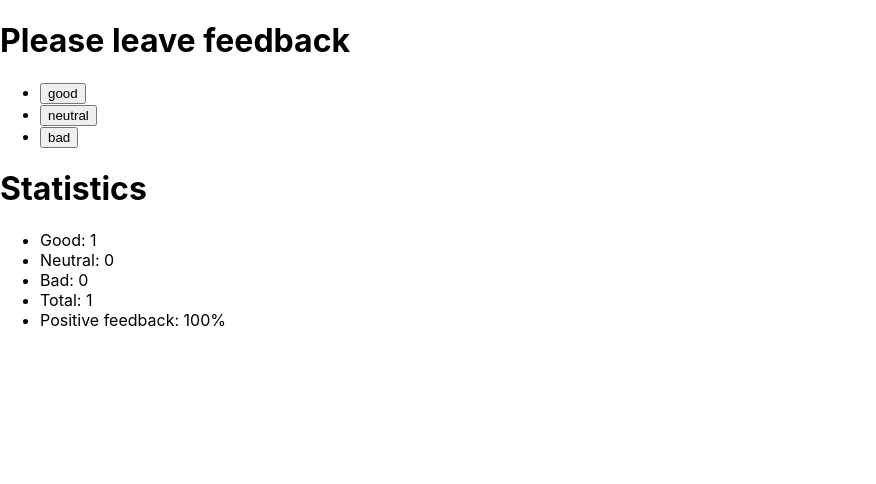
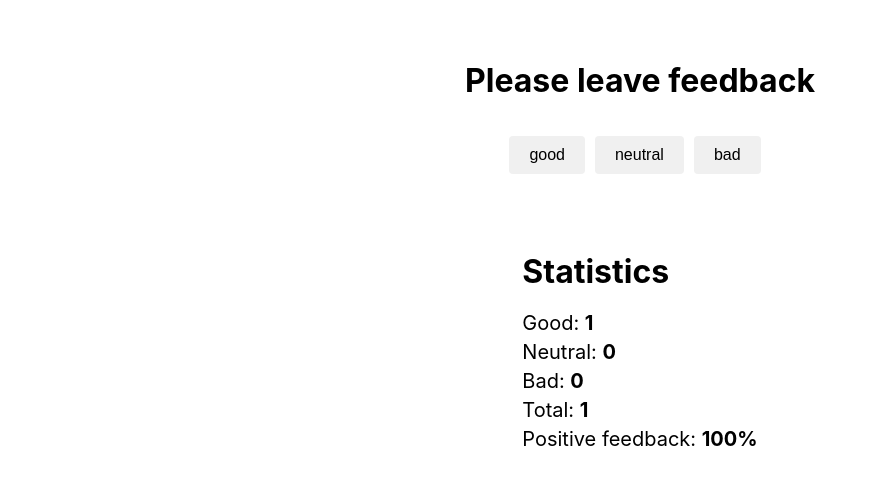
Before and after one commit to Sergii1975/goit-react-hw-02-feedback, a React (Create React App) app: page / in a window 1280 px wide. Both pictures are taken after a click on the button "good". Shown: the top 484 px of the page, without its empty margins (0-876 px from the left). Built offline with nearby package versions, Linux system fonts and the light colour scheme.

Commit message:
Summary updt

```diff
--- a/package.json
+++ b/package.json
@@ -10,6 +10,7 @@
     "react": "^18.1.0",
     "react-dom": "^18.1.0",
     "react-scripts": "5.0.1",
+    "styled-components": "^6.0.3",
     "web-vitals": "^2.1.3"
   },
   "scripts": {
--- a/src/components/App.jsx
+++ b/src/components/App.jsx
@@ -1,9 +1,10 @@
 import React, { Component } from 'react';
-import Statistics from "./FeedbackVidget/Statistics";
+import Statistics from "./Statistic/Statistics";
 import FeedbackOptions from "./FeedbackVidget/FeedbackOptions";
-import AppWrapper from "./FeedbackVidget/AppWrapper";
-import Notification from "./FeedbackVidget/Notification";
-import SectionTitle from "./FeedbackVidget/SectionTitle";
+// import AppWrapper from "./FeedbackVidget/AppWrapper";
+import Notification from "./Notification/Notification";
+import SectionTitle from "./Section/SectionTitle";
+import { AppWrapper } from './App.styled';
 
 export class App extends Component {
   state = {
@@ -50,7 +51,7 @@ export class App extends Component {
               positivePercentage={this.countPositiveFeedbackPercentage()}
             />
           ) : (
-            <Notification message="There is no feedback" />
+            <Notification message="No feedback given" />
           )}
         </SectionTitle>
       </AppWrapper>
--- /dev/null
+++ b/src/components/App.styled.js
@@ -0,0 +1,8 @@
+import styled from 'styled-components';
+
+export const AppWrapper = styled.div`
+  display: flex;
+  flex-direction: column;
+  align-items: center;
+  height: 100vh;
+`;
--- a/src/components/FeedbackVidget/AppWrapper.js
+++ /dev/null
@@ -1,17 +0,0 @@
-import React from 'react';
-
-import PropTypes from 'prop-types';
-
- const AppWrapper = ({ children }) => {
-  return (
-    <div>
-      <main>{children}</main>
-    </div>
-  );
-};
-
-AppWrapper.propTypes = {
-   children: PropTypes.any.isRequired,
-};
-
-export default AppWrapper;
--- a/src/components/FeedbackVidget/FeedbackOptions.js
+++ b/src/components/FeedbackVidget/FeedbackOptions.js
@@ -1,22 +1,23 @@
 import PropTypes from 'prop-types';
+import { Container, Button, Wrapper } from './FeedbackOptions.styled'
 
 
 const FeedbackOptions = ({ options, onLeaveFeedback }) => {
   return (
-    <ul>
+    <Wrapper>
       {options.map(option => {
         return (
-          <li key={option}>
-            <button
+          <Container key={option}>
+            <Button
             type="button"
             onClick={() => onLeaveFeedback(option)}
            >
             {option}
-          </button>
-          </li>
+          </Button>
+          </Container>
         );
       })}
-    </ul>
+    </Wrapper>
   );
 };
 
--- /dev/null
+++ b/src/components/FeedbackVidget/FeedbackOptions.styled.js
@@ -0,0 +1,28 @@
+import styled from 'styled-components';
+
+export const Container = styled.li`
+  margin-top: 20px;
+  list-style:none;
+
+`;
+
+export const Wrapper = styled.ul`
+display: flex;
+padding:0;
+align-items: center;
+justify-content: center;
+`;
+
+export const Button = styled.button`
+  padding: 10px 20px;
+  font-size: 16px;
+  background-color: #f0f0f0;
+  border: none;
+  border-radius: 4px;
+  cursor: pointer;
+  margin-right: 10px;
+
+  &:hover {
+    background-color: #e0e0e0;
+  }
+`
--- a/src/components/FeedbackVidget/Statistics.js
+++ /dev/null
@@ -1,42 +0,0 @@
-import React from 'react';
-import PropTypes from 'prop-types';
-
- const Statistics = ({
-  good,
-  neutral,
-  bad,
-  total,
-  positivePercentage,
-}) => {
-  return (
-    <ul>
-      <li>
-        Good: {good}
-      </li>
-      <li>
-        Neutral: {neutral}
-      </li>
-      <li>
-        Bad: {bad}
-      </li>
-      <li>
-        Total: {total}
-      </li>
-      <li>
-
-          Positive feedback: {positivePercentage}%
-
-      </li>
-    </ul>
-  );
-};
-
-Statistics.propTypes = {
-  good: PropTypes.number,
-  neutral: PropTypes.number,
-  bad: PropTypes.number,
-  total: PropTypes.number,
-  positivePercentage: PropTypes.number.isRequired,
-};
-
-export default Statistics
--- a/src/components/FeedbackVidget/SectionTitle.js
+++ b/src/components/Section/SectionTitle.js
@@ -1,12 +1,13 @@
 import PropTypes from 'prop-types';
+import { Title, Wrap } from './SectionTitle.styled';
 
 
 const SectionTitle = ({ title, children }) => {
   return (
-    <div>
-      <h1>{title}</h1>
+    <Wrap>
+      <Title>{title}</Title>
       {children}
-    </div>
+    </Wrap>
   );
 };
 
--- /dev/null
+++ b/src/components/Section/SectionTitle.styled.js
@@ -0,0 +1,11 @@
+import styled from 'styled-components';
+
+export const Wrap = styled.div`
+  margin-top: 40px;
+`;
+
+export const Title = styled.h1`
+
+  font-weight: bold;
+  margin-bottom: 10px;
+`;
--- /dev/null
+++ b/src/components/Statistic/Statistics.js
@@ -0,0 +1,43 @@
+import React from 'react';
+import PropTypes from 'prop-types';
+import { Container, Item, Value } from './Statistics.styled'
+
+ const Statistics = ({
+  good,
+  neutral,
+  bad,
+  total,
+  positivePercentage,
+}) => {
+  return (
+    <Container>
+      <Item>
+       Good:  <Value>{good}</Value>
+      </Item>
+      <Item>
+        Neutral: <Value>{neutral}</Value>
+      </Item>
+      <Item>
+        Bad: <Value>{bad}</Value>
+      </Item>
+      <Item>
+        Total: <Value>{total}</Value>
+      </Item>
+      <Item>
+
+          Positive feedback: <Value>{positivePercentage}%</Value>
+
+      </Item>
+    </Container>
+  );
+};
+
+Statistics.propTypes = {
+  good: PropTypes.number,
+  neutral: PropTypes.number,
+  bad: PropTypes.number,
+  total: PropTypes.number,
+  positivePercentage: PropTypes.number.isRequired,
+};
+
+export default Statistics
--- /dev/null
+++ b/src/components/Statistic/Statistics.styled.js
@@ -0,0 +1,15 @@
+import styled from 'styled-components';
+
+export const Container = styled.div`
+  margin-top: 20px;
+  list-style: none;
+`;
+
+export const Item = styled.li`
+  font-size: 20px;
+  margin-bottom: 5px;
+`;
+
+export const Value = styled.span`
+  font-weight: bold;
+`;
```
Also changed, not shown: src/components/Notification/Notification.js (renamed from src/components/FeedbackVidget/Notification.js), 1 other file (tests, documents, lock files or other folders).
